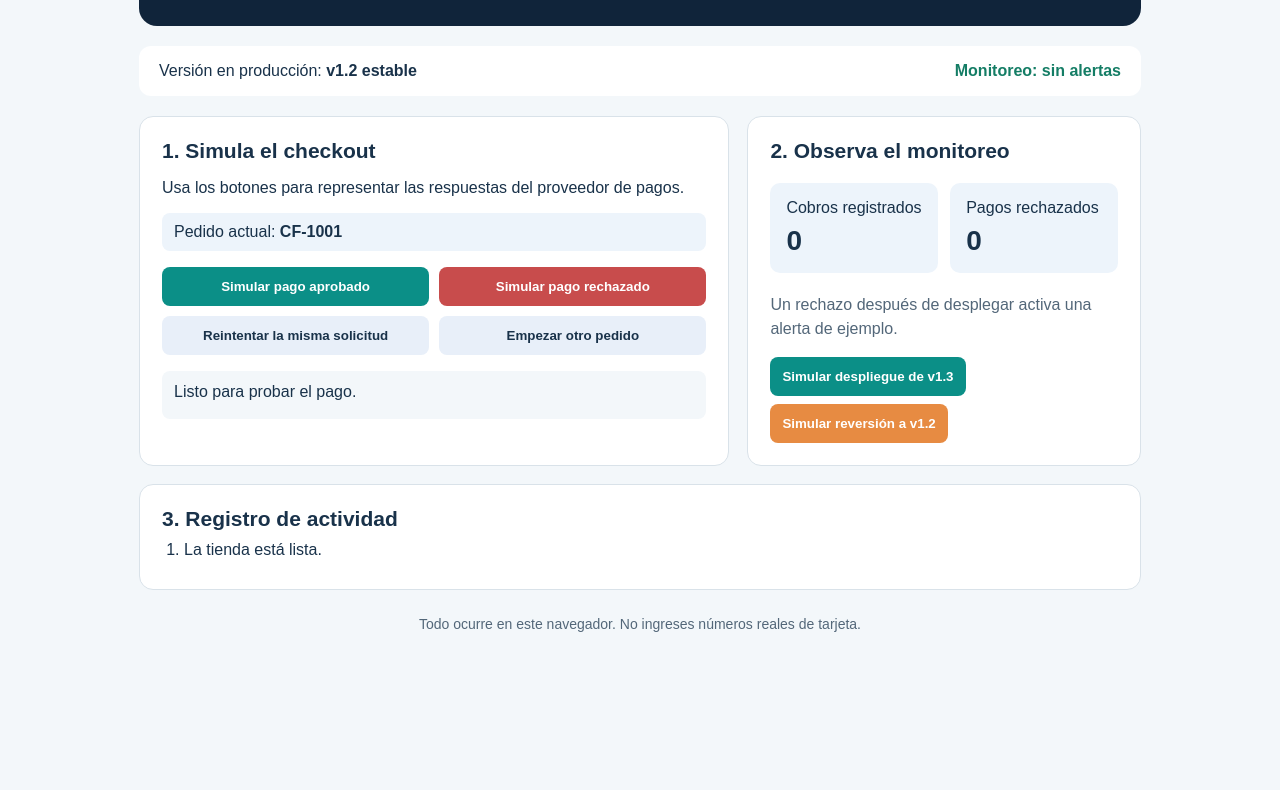
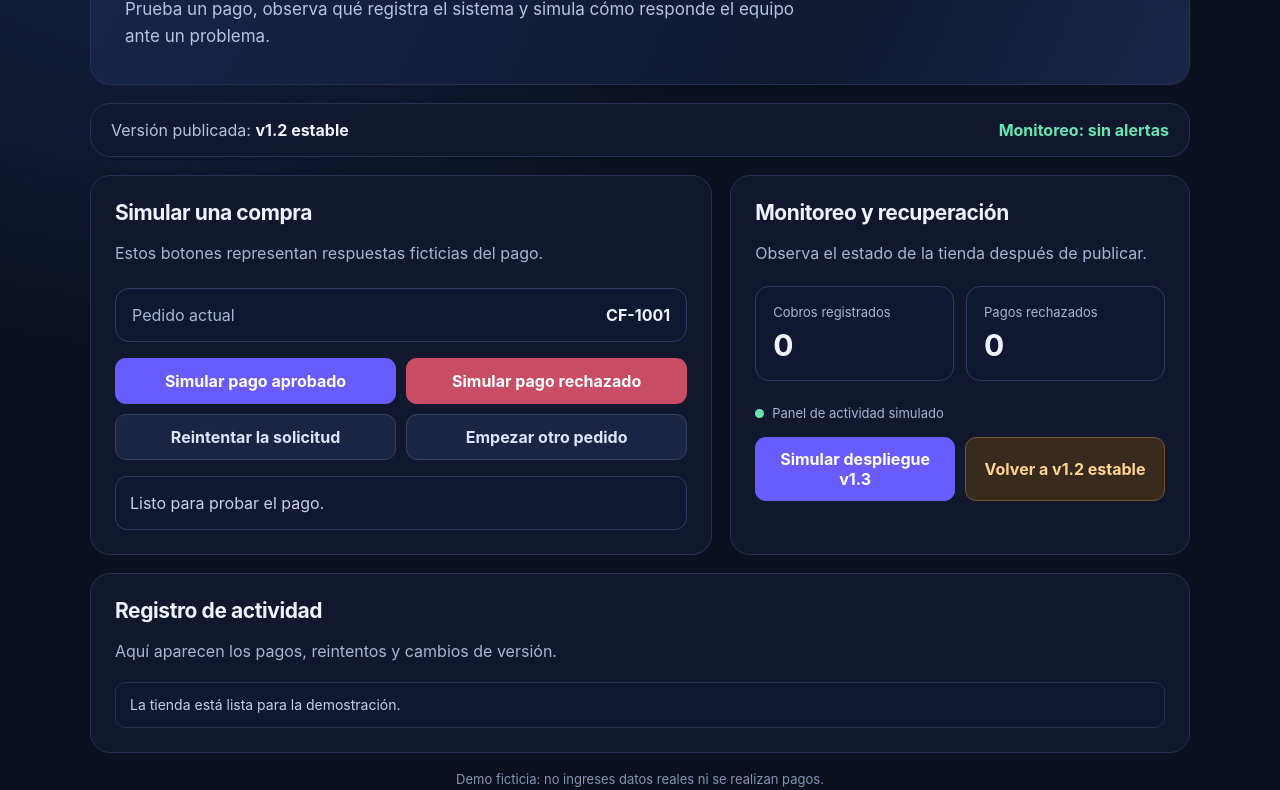
Before and after one commit to dieguitoinfo/CompraFacil-DevOps-Demo, a website with bundled scripts: page site/index.html in a window 1280 px wide. Shown: the part 184-974 px from the top of the page. Before the commit the page ends 849 px from the top, so only its background shows below. Built offline with nearby package versions, Linux system fonts and the light colour scheme.

Commit message:
Actualizar diseño de CompraFácil

```diff
--- a/site/index.html
+++ b/site/index.html
@@ -4,53 +4,327 @@
   <meta charset="utf-8">
   <meta name="viewport" content="width=device-width, initial-scale=1">
   <title>CompraFácil | Demo DevOps</title>
-  <link rel="stylesheet" href="style.css">
+
+  <style>
+    :root {
+      color-scheme: dark;
+      font-family: Inter, "Segoe UI", Arial, sans-serif;
+      color: #eef3ff;
+      background: #0b1020;
+      font-synthesis: none;
+    }
+
+    * { box-sizing: border-box; }
+
+    body {
+      margin: 0;
+      min-height: 100vh;
+      background:
+        radial-gradient(ellipse at 12% 0%, #182449 0, transparent 38%),
+        #0b1020;
+    }
+
+    .page {
+      width: min(1100px, calc(100% - 32px));
+      margin: 0 auto;
+      padding: 36px 0 24px;
+    }
+
+    .hero, .card, .statusbar {
+      border: 1px solid #273252;
+      border-radius: 20px;
+      background: rgba(18, 25, 47, .9);
+    }
+
+    .hero {
+      position: relative;
+      overflow: hidden;
+      padding: 34px;
+      background: linear-gradient(115deg, #182449, #111932 68%, #1a2548);
+    }
+
+    .hero::after {
+      content: "";
+      position: absolute;
+      width: 240px;
+      height: 240px;
+      right: -80px;
+      top: -100px;
+      border-radius: 50%;
+      background: #7768ff;
+      opacity: .15;
+      filter: blur(8px);
+    }
+
+    .eyebrow {
+      margin: 0 0 14px;
+      color: #a99fff;
+      font-size: 12px;
+      font-weight: 800;
+      letter-spacing: .13em;
+    }
+
+    h1 {
+      margin: 0;
+      font-size: clamp(34px, 7vw, 56px);
+      letter-spacing: -.04em;
+    }
+
+    .subtitle {
+      max-width: 680px;
+      margin: 12px 0 0;
+      color: #b9c3df;
+      font-size: 17px;
+      line-height: 1.6;
+    }
+
+    .statusbar {
+      display: flex;
+      justify-content: space-between;
+      gap: 16px;
+      align-items: center;
+      margin: 18px 0;
+      padding: 16px 20px;
+      color: #b9c3df;
+    }
+
+    .statusbar strong { color: #eef3ff; }
+    .good { color: #65e6b3; font-weight: 700; }
+    .alert { color: #ff8585; font-weight: 800; }
+
+    .grid {
+      display: grid;
+      grid-template-columns: 1.15fr .85fr;
+      gap: 18px;
+    }
+
+    .card { padding: 24px; }
+
+    .card h2 {
+      margin: 0;
+      font-size: 21px;
+      letter-spacing: -.02em;
+    }
+
+    .muted {
+      color: #aab5d1;
+      line-height: 1.55;
+    }
+
+    .order {
+      display: flex;
+      justify-content: space-between;
+      align-items: center;
+      margin: 22px 0 16px;
+      padding: 16px;
+      border: 1px solid #303d61;
+      border-radius: 14px;
+      background: #101831;
+      color: #aab5d1;
+    }
+
+    .order strong { color: #eef3ff; }
+
+    .buttons {
+      display: grid;
+      grid-template-columns: 1fr 1fr;
+      gap: 10px;
+    }
+
+    button {
+      min-height: 46px;
+      border: 1px solid transparent;
+      border-radius: 11px;
+      padding: 11px 14px;
+      color: white;
+      background: #685cff;
+      font: inherit;
+      font-weight: 750;
+      cursor: pointer;
+      transition: transform .15s ease, filter .15s ease;
+    }
+
+    button:hover { transform: translateY(-1px); filter: brightness(1.1); }
+    button:focus-visible { outline: 3px solid #b7b0ff; outline-offset: 2px; }
+
+    .secondary { background: #c94d65; }
+    .soft {
+      border-color: #344163;
+      background: #1b2543;
+      color: #dce3fa;
+    }
+
+    .warning {
+      border-color: #73552d;
+      background: #382b1d;
+      color: #ffd393;
+    }
+
+    .result {
+      min-height: 54px;
+      margin: 16px 0 0;
+      padding: 14px;
+      border: 1px solid #303d61;
+      border-radius: 12px;
+      background: #101831;
+      color: #c8d2ee;
+      line-height: 1.5;
+    }
+
+    .metrics {
+      display: grid;
+      grid-template-columns: 1fr 1fr;
+      gap: 12px;
+      margin: 20px 0;
+    }
+
+    .metric {
+      padding: 17px;
+      border: 1px solid #303d61;
+      border-radius: 14px;
+      background: #101831;
+    }
+
+    .metric span {
+      display: block;
+      color: #aab5d1;
+      font-size: 13px;
+    }
+
+    .metric strong {
+      display: block;
+      margin-top: 7px;
+      font-size: 30px;
+    }
+
+    .monitor-label {
+      display: inline-flex;
+      gap: 8px;
+      align-items: center;
+      margin: 4px 0 16px;
+      color: #aab5d1;
+      font-size: 13px;
+    }
+
+    .dot {
+      width: 9px;
+      height: 9px;
+      border-radius: 50%;
+      background: #65e6b3;
+    }
+
+    .log-card { margin-top: 18px; }
+
+    #events {
+      display: grid;
+      gap: 9px;
+      margin: 18px 0 0;
+      padding: 0;
+      list-style: none;
+    }
+
+    #events li {
+      padding: 12px 14px;
+      border: 1px solid #273252;
+      border-radius: 10px;
+      background: #101831;
+      color: #c3cee9;
+      font-size: 14px;
+      line-height: 1.45;
+    }
+
+    footer {
+      padding: 18px 8px 0;
+      color: #8793b1;
+      text-align: center;
+      font-size: 13px;
+    }
+
+    @media (max-width: 760px) {
+      .page { width: min(100% - 20px, 560px); padding-top: 12px; }
+      .hero, .card { padding: 21px; }
+      .grid { grid-template-columns: 1fr; }
+      .statusbar { align-items: flex-start; flex-direction: column; }
+      .buttons { grid-template-columns: 1fr; }
+    }
+  </style>
 </head>
+
 <body>
   <main class="page">
-    <header>
-      <p class="eyebrow">SIMULACIÓN PARA CLASE · NO PROCESA PAGOS REALES</p>
+    <header class="hero">
+      <p class="eyebrow">SIMULACIÓN EDUCATIVA · DEVOPS / CI/CD</p>
       <h1>CompraFácil</h1>
-      <p>Demostración de DevOps, CI/CD y monitoreo usando un pago simulado.</p>
+      <p class="subtitle">
+        Prueba un pago, observa qué registra el sistema y simula cómo responde
+        el equipo ante un problema.
+      </p>
     </header>
 
     <section class="statusbar" aria-live="polite">
-      <span>Versión en producción: <strong id="version">v1.2 estable</strong></span>
+      <span>Versión publicada: <strong id="version">v1.2 estable</strong></span>
       <span id="monitor" class="good">Monitoreo: sin alertas</span>
     </section>
 
-    <section class="columns">
+    <section class="grid">
       <article class="card">
-        <h2>1. Simula el checkout</h2>
-        <p>Usa los botones para representar las respuestas del proveedor de pagos.</p>
-        <p class="order">Pedido actual: <strong id="order">CF-1001</strong></p>
+        <h2>Simular una compra</h2>
+        <p class="muted">Estos botones representan respuestas ficticias del pago.</p>
+
+        <div class="order">
+          <span>Pedido actual</span>
+          <strong id="order">CF-1001</strong>
+        </div>
+
         <div class="buttons">
-          <button id="approved">Simular pago aprobado</button>
-          <button id="declined" class="secondary">Simular pago rechazado</button>
-          <button id="retry" class="light">Reintentar la misma solicitud</button>
-          <button id="newOrder" class="light">Empezar otro pedido</button>
+          <button type="button" id="approved">Simular pago aprobado</button>
+          <button type="button" id="declined" class="secondary">Simular pago rechazado</button>
+          <button type="button" id="retry" class="soft">Reintentar la solicitud</button>
+          <button type="button" id="newOrder" class="soft">Empezar otro pedido</button>
         </div>
-        <p id="result" class="result" aria-live="polite">Listo para probar el pago.</p>
+
+        <p id="result" class="result" aria-live="polite">
+          Listo para probar el pago.
+        </p>
       </article>
 
       <article class="card">
-        <h2>2. Observa el monitoreo</h2>
+        <h2>Monitoreo y recuperación</h2>
+        <p class="muted">Observa el estado de la tienda después de publicar.</p>
+
         <div class="metrics">
-          <div><span>Cobros registrados</span><strong id="charges">0</strong></div>
-          <div><span>Pagos rechazados</span><strong id="failures">0</strong></div>
+          <div class="metric">
+            <span>Cobros registrados</span>
+            <strong id="charges">0</strong>
+          </div>
+          <div class="metric">
+            <span>Pagos rechazados</span>
+            <strong id="failures">0</strong>
+          </div>
         </div>
-        <p class="hint">Un rechazo después de desplegar activa una alerta de ejemplo.</p>
-        <button id="deploy">Simular despliegue de v1.3</button>
-        <button id="rollback" class="warning">Simular reversión a v1.2</button>
+
+        <div class="monitor-label"><span class="dot"></span> Panel de actividad simulado</div>
+
+        <div class="buttons">
+          <button type="button" id="deploy">Simular despliegue v1.3</button>
+          <button type="button" id="rollback" class="warning">Volver a v1.2 estable</button>
+        </div>
       </article>
     </section>
 
     <section class="card log-card">
-      <h2>3. Registro de actividad</h2>
-      <ol id="events"><li>La tienda está lista.</li></ol>
+      <h2>Registro de actividad</h2>
+      <p class="muted">Aquí aparecen los pagos, reintentos y cambios de versión.</p>
+      <ol id="events">
+        <li>La tienda está lista para la demostración.</li>
+      </ol>
     </section>
-    <footer>Todo ocurre en este navegador. No ingreses números reales de tarjeta.</footer>
+
+    <footer>
+      Demo ficticia: no ingreses datos reales ni se realizan pagos.
+    </footer>
   </main>
-  <script type="module" src="app.js"></script>
+
+  <script type="module" src="./app.js"></script>
 </body>
 </html>
```
